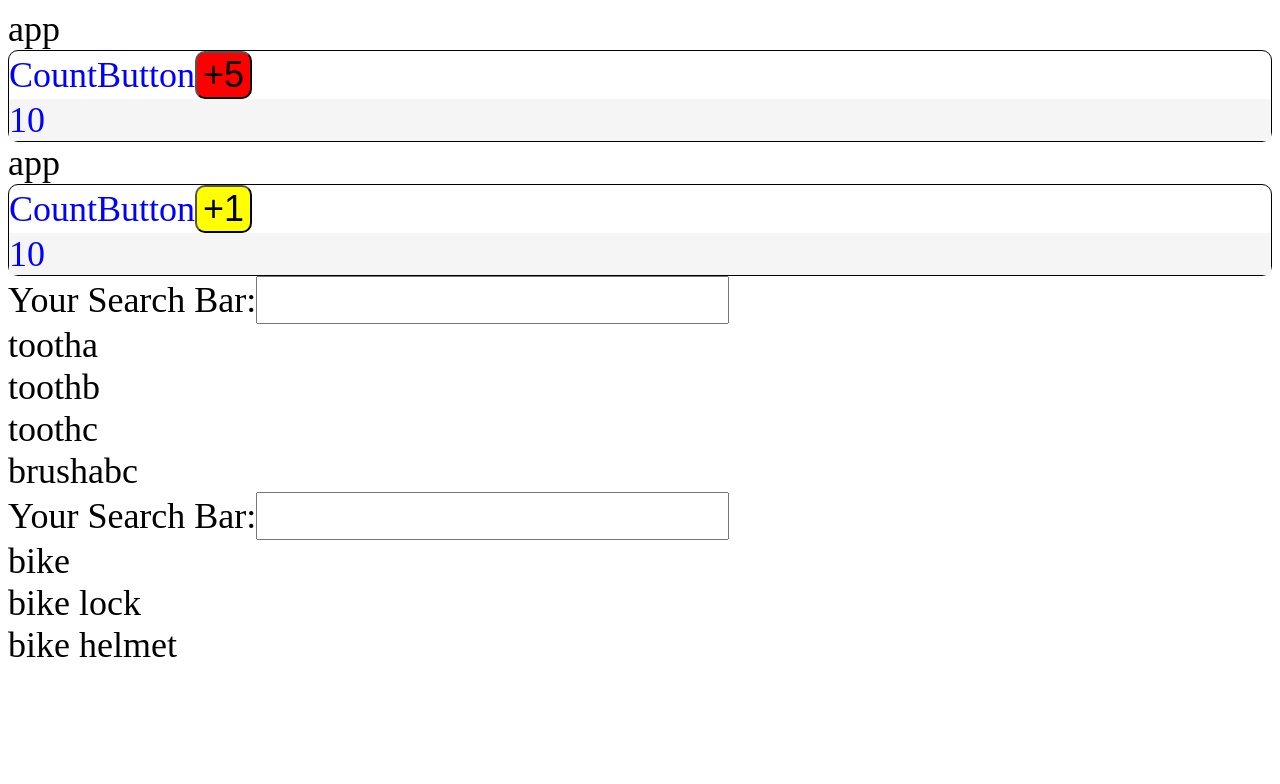
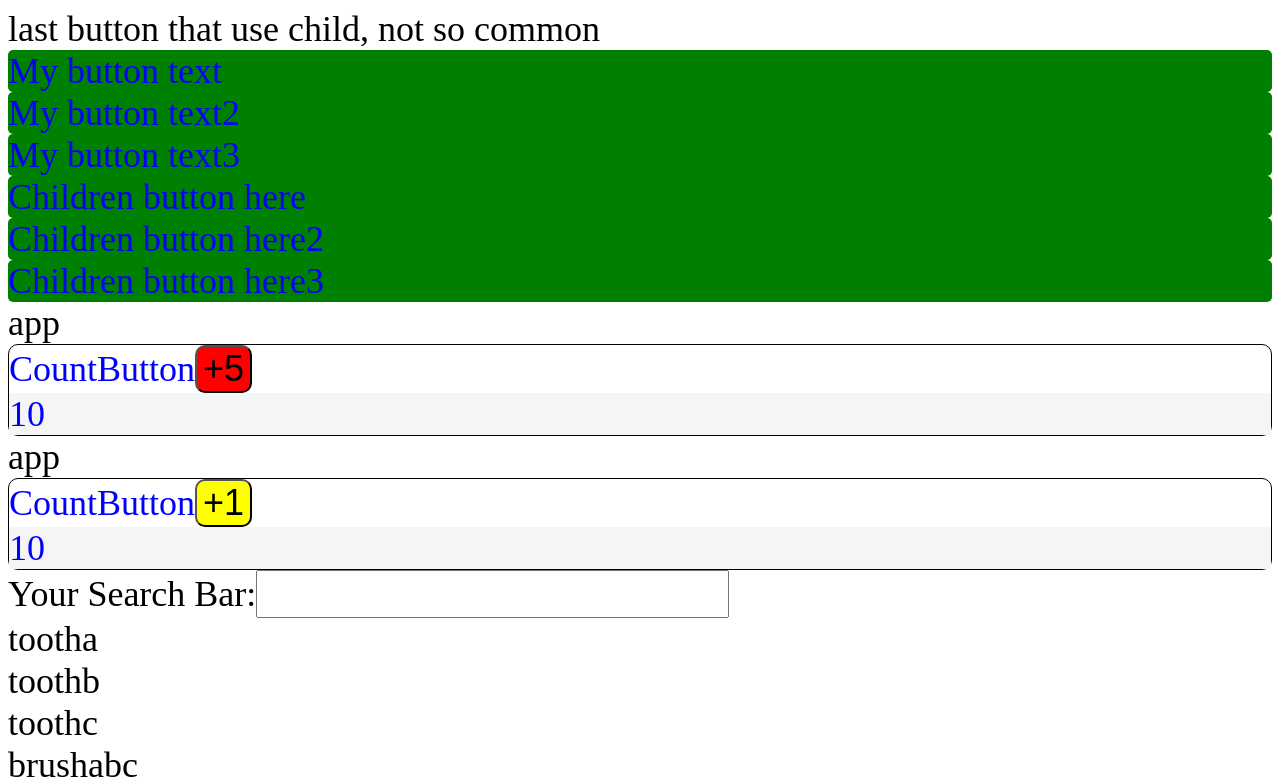
Before and after one commit to kaden175ck/Coding-Practice, a React (Create React App) app in the folder React/Real-Intro/lemon/: page / in a window 1280 px wide. Shown: the top 784 px of the page. Built offline with nearby package versions, Linux system fonts and the light colour scheme; no server answers.

Commit message:
children props another way to do props

```diff
--- a/React/Real-Intro/lemon/src/components/App.js
+++ b/React/Real-Intro/lemon/src/components/App.js
@@ -1,6 +1,8 @@
 import React, { useState, useEffect} from 'react'
 import CountButton from './CountButton/CountButton'
 // render the countbutton inside the App component
+import Button from "./Button/Button"
+
 
 // everytime you create a component
 // you need to import here in APP.js
@@ -85,6 +87,16 @@ const App = () => {
         //     <li>{myItem}</li>
         // </ul>
         <div>
+            last button that use child, not so common
+            <Button buttonText="My button text"/>
+            <Button buttonText="My button text2"/>
+            <Button buttonText="My button text3"/>
+            <Button>Children button here</Button>
+            <Button>Children button here2</Button>
+            <Button>Children button here3</Button>
+            {/* this is just another type of props called children props */}
+
+
             app
             {/* you can also use the traitional HTML way:<CountButton></CountButton> */}
 
--- /dev/null
+++ b/React/Real-Intro/lemon/src/components/Button/Button.js
@@ -0,0 +1,18 @@
+import React from 'react'
+
+const Button = (props) =>{
+
+    // console.log(props)
+
+    return <div style={{color: "blue", background: "green",
+
+    borderRadius: "5px"}}>
+
+    {props.buttonText}
+    {props.children}</div>
+
+
+
+}
+
+export default Button
```
